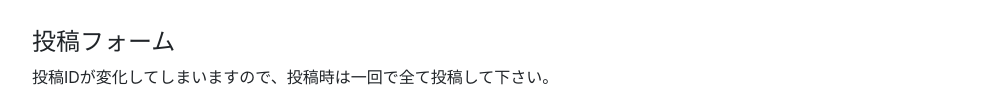
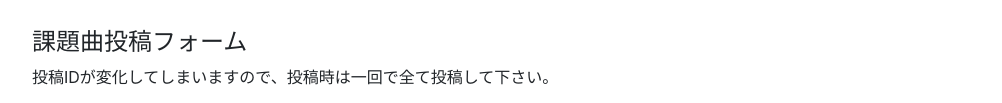
Before and after one commit to Kamioda/BlossomAndGirlsAndDivaVoice_DevelopmentPage, a website: page wwwroot/index.html in a window 1280 px wide. Shown: the part 379-482 px from the top of the page, without its empty margins (53-1055 px from the left). Drawn offline with nearby package versions, Linux system fonts and the light colour scheme; a script that the page names is missing.

Commit message:
課題曲投稿フォームのタイトルを変更

```diff
--- a/wwwroot/index.html
+++ b/wwwroot/index.html
@@ -168,7 +168,7 @@
                             </div>
                         </div>
                         <section>
-                            <h4>投稿フォーム</h4>
+                            <h4>課題曲投稿フォーム</h4>
                             <p>投稿IDが変化してしまいますので、投稿時は一回で全て投稿して下さい。</p>
                             <div>
                                 <input type="file" id="multipleUpload" accept="audio/*" multiple />
```
